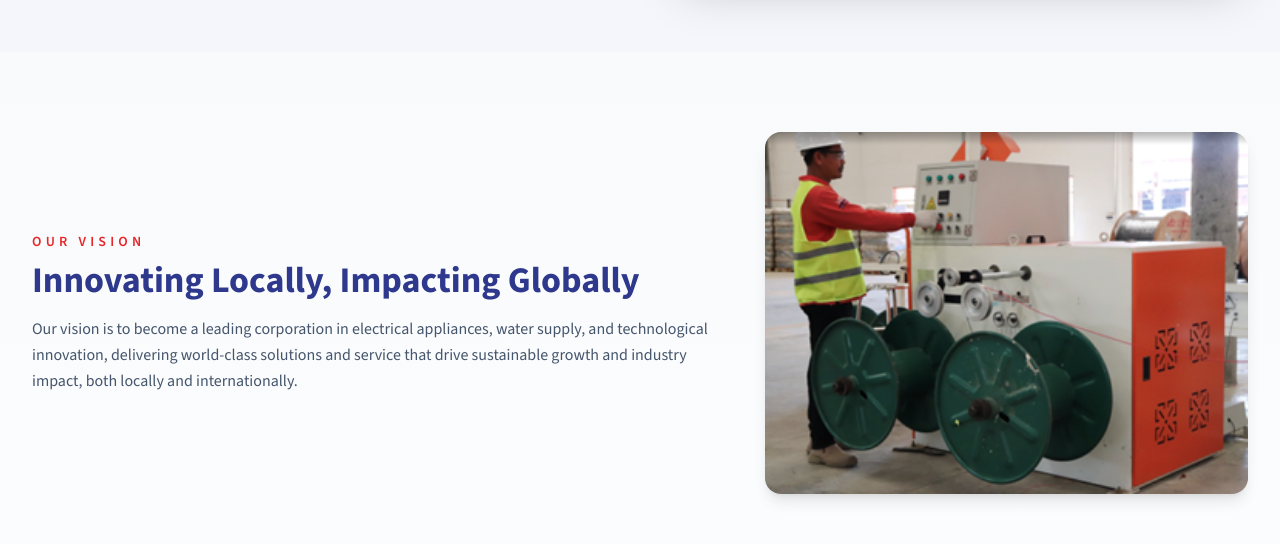
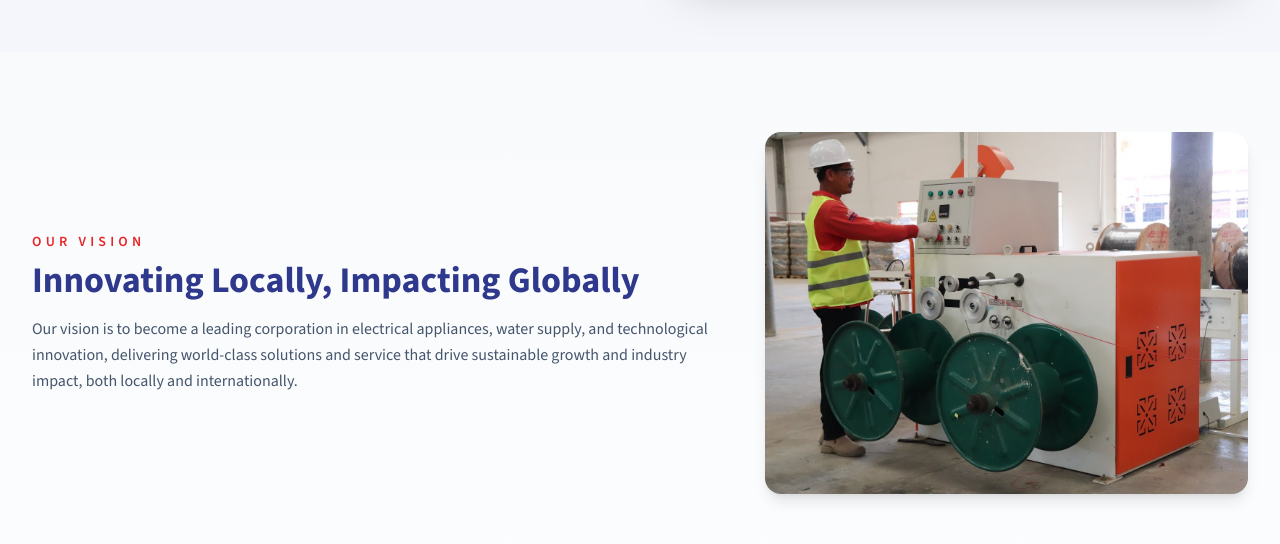
Before and after one commit to dhinimexgit/dhm-website, a Next.js app: page /about in a window 1280 px wide. Shown: the part 1180-1724 px from the top of the page. Built offline with nearby package versions, Linux system fonts and the light colour scheme; a web font is replaced by a local one.

Commit message:
about-us-1 image file

```diff
--- a/src/app/about/page.tsx
+++ b/src/app/about/page.tsx
@@ -18,7 +18,7 @@ import { StickyHeader } from "@/components/home/sticky-header";
 const heroImage = "https://images.unsplash.com/photo-1497436072909-60f360e1d4b1?w=1920&q=80";
 
 // Bump when replacing images in /public to bust browser and optimizer cache
-const ABOUT_IMAGE_VERSION = "20250610";
+const ABOUT_IMAGE_VERSION = "20250611";
 
 // Placeholder images from Unsplash
 const placeholderImages = {
```
Also changed, not shown: public/about-us-1.png.
